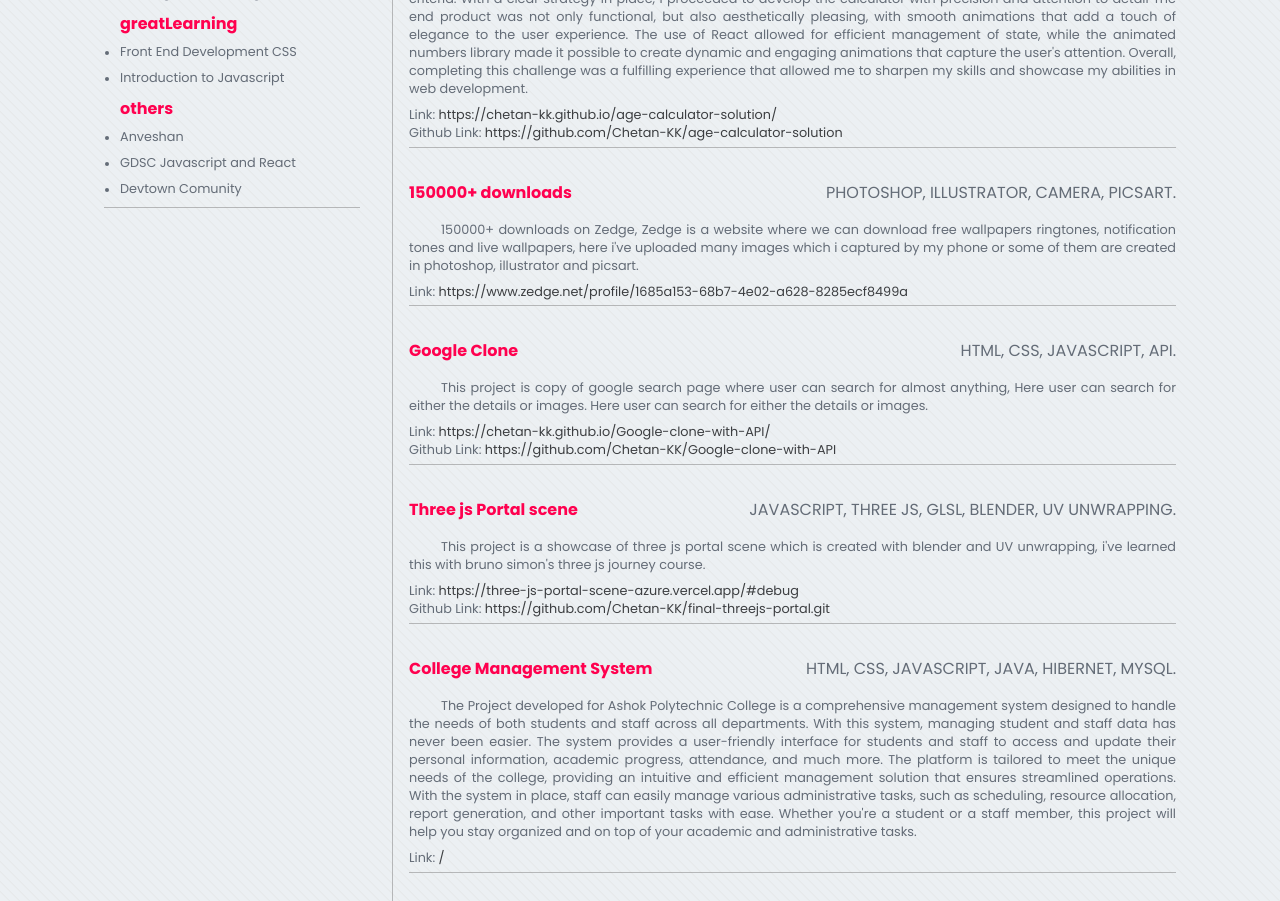
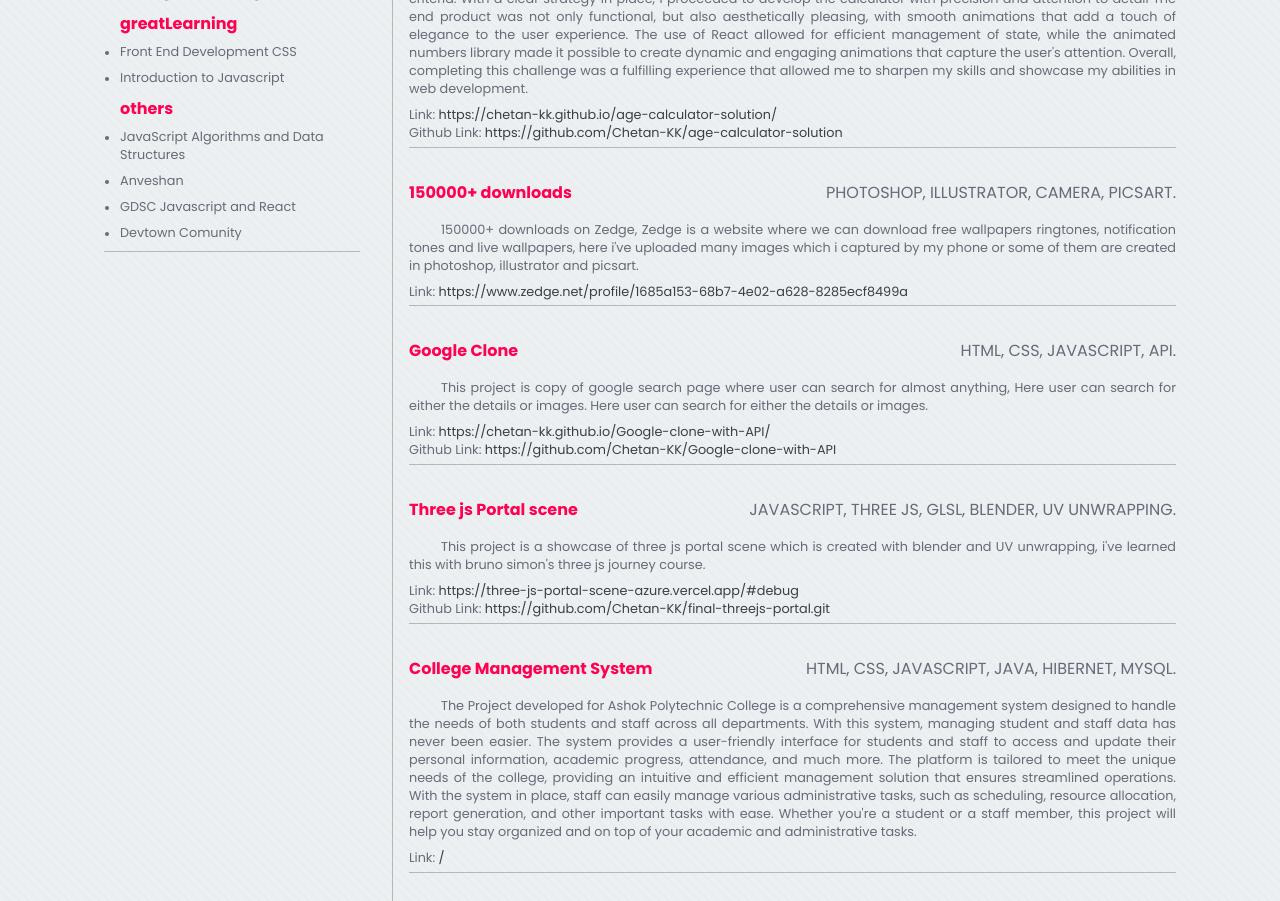
Before and after one commit to Chetan-KK/chetan-kk-portfolio2023, a React (Vite) app: page /resume in a window 1280 px wide. Shown: the part 2200-3101 px from the top of the page. Built offline with nearby package versions, Linux system fonts and the light colour scheme.

Commit message:
certificate added

```diff
--- a/src/assets/certificates.js
+++ b/src/assets/certificates.js
@@ -56,6 +56,11 @@ export default {
     ],
     others: [
         {
+            name: "JavaScript Algorithms and Data Structures",
+            imgSrc: '/certificates/JavaScript-Algorithms-and-Data-Structures.webp',
+            credLink: 'https://freecodecamp.org/certification/Chetan-KK/javascript-algorithms-and-data-structures',
+        },
+        {
             name: "Anveshan",
             imgSrc: '/certificates/anveshan.webp',
         },
```
Also changed, not shown: public/certificates/JavaScript-Algorithms-and-Data-Structures.webp (added).
